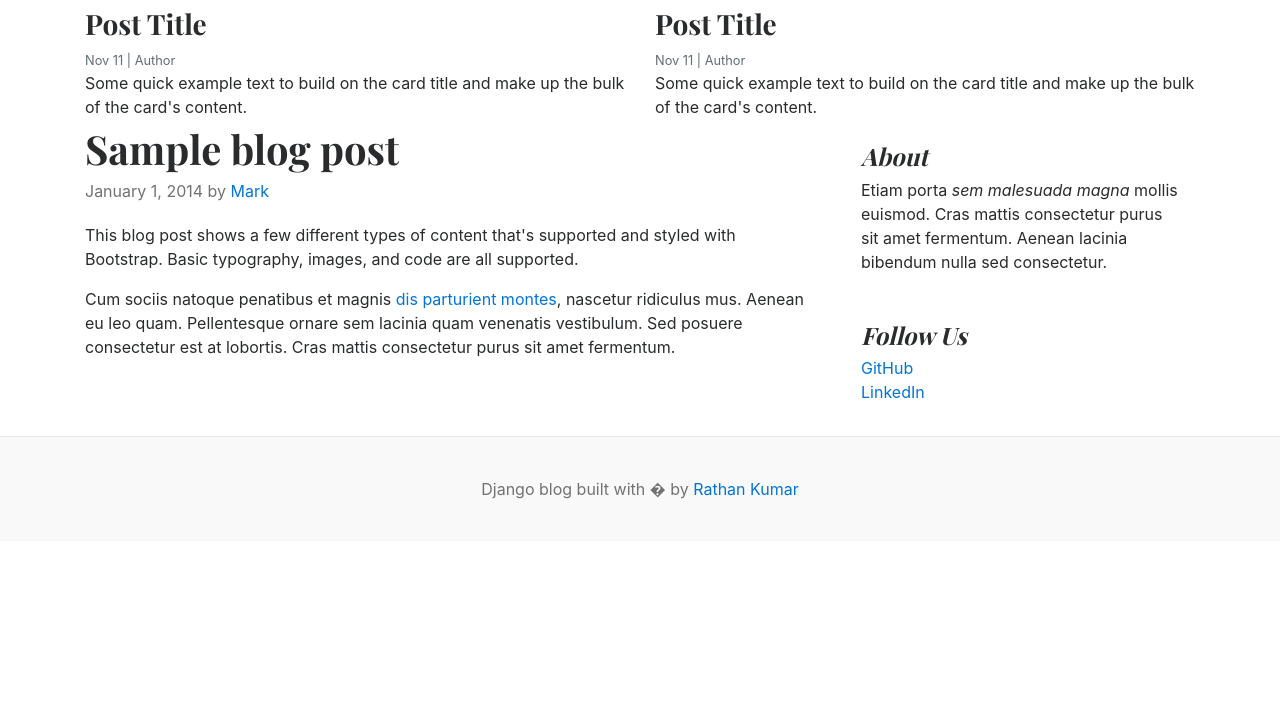
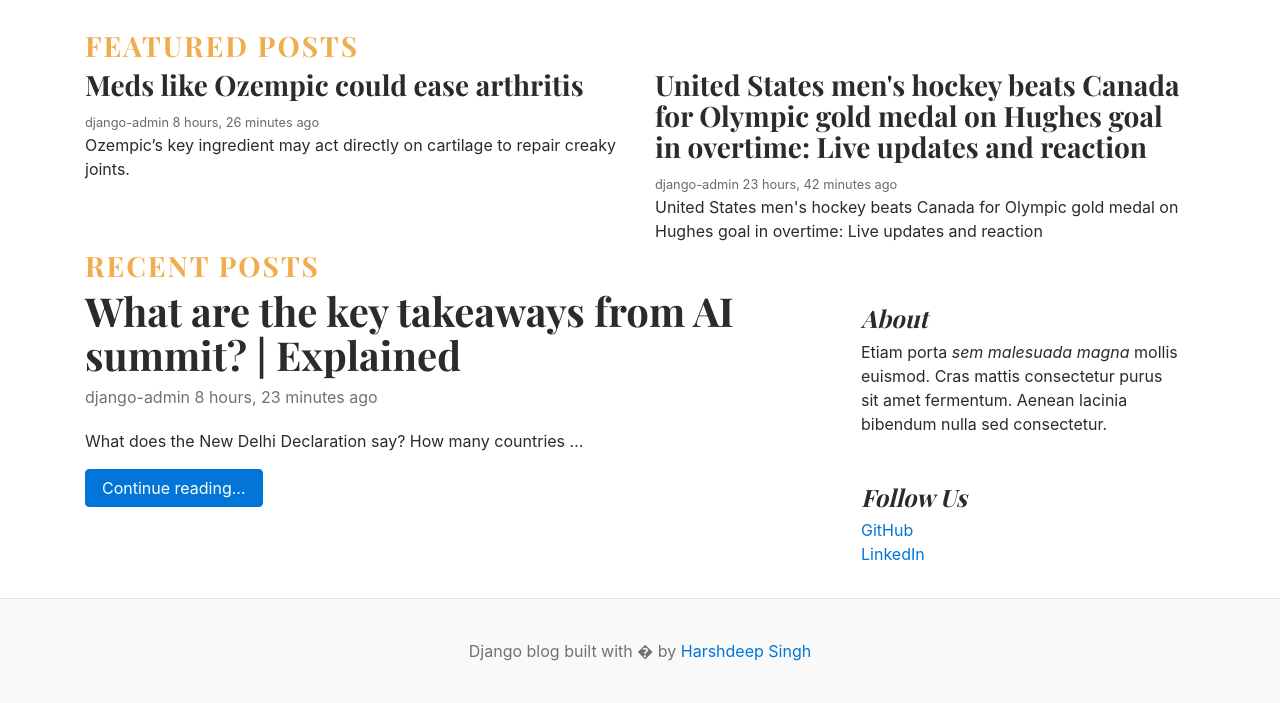
Before and after one commit to codegeekyyy/Django_blogs, a Django app: page / in a window 1280 px wide. Shown: the part 494-1197 px from the top of the page. Before the commit the page ends 993 px from the top, so only its background shows below. Run offline with Django 5.2, Linux system fonts and the light colour scheme; data comes from the database, SQL or seed files in the repository; both versions use the stored data as it was after the commit.

Commit message:
second commit

```diff
--- a/blogs_main/views.py
+++ b/blogs_main/views.py
@@ -1,4 +1,14 @@
 from django.shortcuts import render
+from blogs.models import Category, Blog
+
 
 def home(request):
-    return render(request, 'home.html')
+    categories = Category.objects.all()
+    feature_posts = Blog.objects.filter(is_featured=True, status="Published").order_by('-updated_at')
+    post = Blog.objects.filter(is_featured=False, status="Published").order_by('-updated_at')
+    context = {
+            'categories': categories,
+            'feature_posts': feature_posts,
+            'post': post,
+    }
+    return render(request, 'home.html', context)
--- a/templates/home.html
+++ b/templates/home.html
@@ -28,74 +28,56 @@
 
         <div class="nav-scroller py-1 mb-2">
             <nav class="nav d-flex justify-content-between">
-                <a class="p-2 text-muted" href="#">World</a>
-                <a class="p-2 text-muted" href="#">U.S.</a>
-                <a class="p-2 text-muted" href="#">Technology</a>
-                <a class="p-2 text-muted" href="#">Design</a>
-                <a class="p-2 text-muted" href="#">Culture</a>
-                <a class="p-2 text-muted" href="#">Business</a>
-                <a class="p-2 text-muted" href="#">Politics</a>
-                <a class="p-2 text-muted" href="#">Opinion</a>
-                <a class="p-2 text-muted" href="#">Science</a>
-                <a class="p-2 text-muted" href="#">Health</a>
-                <a class="p-2 text-muted" href="#">Style</a>
-                <a class="p-2 text-muted" href="#">Travel</a>
+                {% for category in categories %}
+                <a class="p-2 text-muted" href="#">{{ category.name }}</a>
+                {% endfor %}
             </nav>
         </div>
 
 
-
+        {% for post in feature_posts %}
+        {% if forloop.first %}
         <div class="jumbotron p-3 p-md-5 text-white rounded bg-dark"
-            style="background-image: url({% static 'images/cricket.jpg' %}); background-blend-mode: overlay; background-size: cover;">
+        style="background-image: url({{ post.featured_image.url }}); background-blend-mode: overlay; background-size: cover;">
             <div class="col-md-8 px-0">
-                <h1 class="display-4 font-italic">Title of a longer featured blog post</h1>
-                <p class="lead my-3">Multiple lines of text that form the lede, informing new readers quickly and
-                    efficiently about what's most interesting in this post's contents.</p>
+                <h1 class="display-4 font-italic">{{ post.title }}</h1>
+                <p class="lead my-3">{{ post.short_description | truncatewords:10 }}</p>
                 <p class="lead mb-0"><a href="#" class="text-white font-weight-bold">Continue reading...</a></p>
             </div>
         </div>
-
+        {% endif %}
+        {% endfor %}
+<!-- Featured Posts -->
+ <h3 class="text-uppercase text-warning" style="letter-spacing: 2px;">Featured Posts</h3>
         <div class="row mb-2">
+            {% for post in feature_posts %}
+            {% if not forloop.first %}
             <div class="col-md-6">
                 <div class="card border-0">
                     <div class="card-body">
-                        <h3>Post Title</h3>
-                        <small class="mb-1 text-muted">Nov 11 | Author</small>
-                        <p class="card-text">Some quick example text to build on the card title and make up the bulk of
-                            the card's content.</p>
+                        <h3>{{ post.title }}</h3>
+                        <small class="mb-1 text-muted">{{ post.author }} {{ post.created_at | timesince }} ago</small>
+                        <p class="card-text">{{ post.short_description | truncatewords:20 }}</p>
                     </div>
                 </div>
             </div>
-            <div class="col-md-6">
-                <div class="card border-0">
-                    <div class="card-body">
-                        <h3>Post Title</h3>
-                        <small class="mb-1 text-muted">Nov 11 | Author</small>
-                        <p class="card-text">Some quick example text to build on the card title and make up the bulk of
-                            the card's content.</p>
-                    </div>
-                </div>
-            </div>
+            {% endif %}
+            {% endfor %}
         </div>
-
+<!-- Recent Posts -->
+ <h3 class="text-uppercase text-warning" style="letter-spacing: 2px;">Recent Posts</h3>
         <main role="main" class="container p-0">
             <div class="row">
                 <div class="col-md-8 blog-main">
 
+                    {% for post in post %}
                     <div class="blog-post">
-                        <h2 class="blog-post-title">Sample blog post</h2>
-                        <p class="blog-post-meta">January 1, 2014 by <a href="#">Mark</a></p>
-
-                        <p>This blog post shows a few different types of content that's supported and styled with
-                            Bootstrap. Basic typography, images, and code are all supported.</p>
-
-                        <p>Cum sociis natoque penatibus et magnis <a href="#">dis parturient montes</a>, nascetur
-                            ridiculus mus. Aenean eu leo quam. Pellentesque ornare sem lacinia quam venenatis
-                            vestibulum. Sed posuere consectetur est at lobortis. Cras mattis consectetur purus sit amet
-                            fermentum.</p>
-
-
+                        <h2 class="blog-post-title">{{ post.title }}</h2>
+                        <p class="blog-post-meta">{{ post.author }} {{ post.created_at | timesince }} ago</p>
+                        <p>{{ post.short_description| truncatewords:10}}</p>
+                        <a href="#" class="btn btn-primary">Continue reading...</a>
                     </div>
+                    {% endfor %}
                     <!-- /.blog-post -->
 
                 </div>
@@ -111,7 +93,7 @@
                     <div class="p-3">
                         <h4 class="font-italic">Follow Us</h4>
                         <ol class="list-unstyled">
-                            <li><a href="#">GitHub</a></li>
+                            <li><a href=https://github.com/codegeekyyy>GitHub</a></li>
                             <li><a href="#">LinkedIn</a></li>
                         </ol>
                     </div>
@@ -123,7 +105,7 @@
 
     </div>
     <footer class="blog-footer">
-        <p>Django blog built with � by <a href="#">Rathan Kumar</a></p>
+        <p>Django blog built with � by <a href="#">Harshdeep Singh</a></p>
     </footer>
 </body>
 
```
Also changed, not shown: db.sqlite3, static/images/Business.avif (added), static/images/science.webp (added), static/images/sports.avif (added), static/images/technology.jpg (added).
